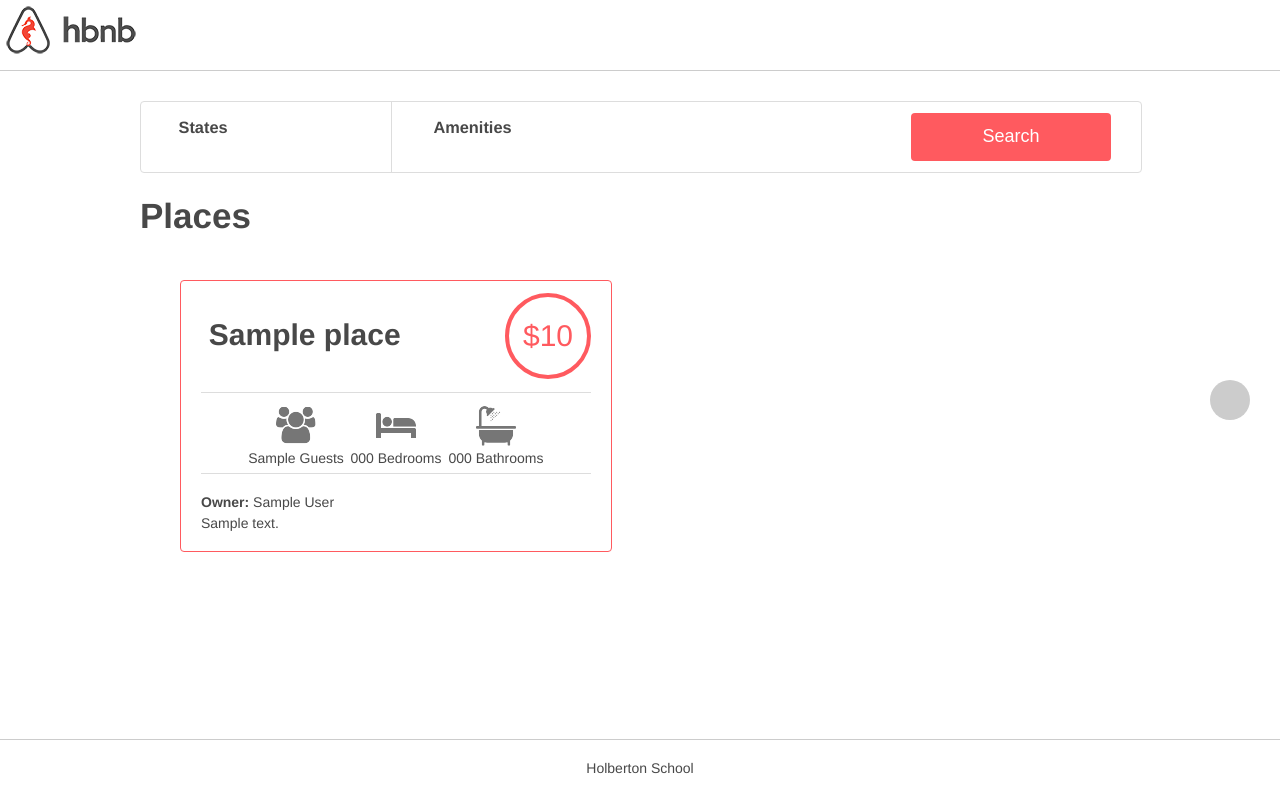
After one commit to AerinLom/AirBnB_clone_v4, a Flask app: template web_dynamic/templates/2-hbnb.html in a window 1280 px wide. The commit adds this page. Run offline with Flask 3, Linux system fonts and the light colour scheme; the template is opened without the code that fills it: most values are stand-ins (such as "Sample title", 1, 10 or a date in 2020); some libraries are stand-ins or nearby versions.

Commit message:
Task 3: API Status

```diff
--- /dev/null
+++ b/web_dynamic/static/scripts/2-hbnb.js
@@ -0,0 +1,25 @@
+$(document).ready(function() {
+    var amenityObj = {};
+
+    $('input[type="checkbox"]').change(function() {
+        var amenityName = $(this).data('name');
+        var amenityID = $(this).data('id');
+
+        if ($(this).is(':checked')) {
+            amenityObj[amenityName] = amenityID;
+        } else {
+            delete amenityObj[amenityName];
+        }
+
+        var names = Object.keys(amenityObj);
+        $('div.Amenities > h4').text(names.sort().join(', '));
+    });
+
+    $.get('http://0.0.0.0:5001/api/v1/status/', function(data) {
+        if (data.status === 'OK') {
+            $('#api_status').addClass('available');
+        } else {
+            $('#api_status').removeClass('available');
+        }
+    });
+});
--- a/web_dynamic/static/styles/3-header.css
+++ b/web_dynamic/static/styles/3-header.css
@@ -9,3 +9,17 @@ header .logo {
     left: 20px;
     height: 100%;
 }
+#api_status {
+    position: absolute;
+    top: 50%;
+    right: 30px;
+    width: 40px;
+    height: 40px;
+    background-color: #cccccc;
+    border-radius: 50%;
+    transform: translateY(-50%);
+}
+
+#api_status.available {
+    background-color: #ff545f;
+}
--- /dev/null
+++ b/web_dynamic/templates/2-hbnb.html
@@ -0,0 +1,80 @@
+<!DOCTYPE html>
+<html lang="en">
+<head>
+    <meta charset="UTF-8">
+    <link rel="stylesheet" type="text/css" href="../static/styles/4-common.css{% if cache_id %}?{{ cache_id }}{% endif %}">
+    <link rel="stylesheet" type="text/css" href="../static/styles/3-header.css{% if cache_id %}?{{ cache_id }}{% endif %}">
+    <link rel="stylesheet" type="text/css" href="../static/styles/3-footer.css{% if cache_id %}?{{ cache_id }}{% endif %}">
+    <link rel="stylesheet" type="text/css" href="../static/styles/6-filters.css{% if cache_id %}?{{ cache_id }}{% endif %}">
+    <link rel="stylesheet" type="text/css" href="../static/styles/8-places.css{% if cache_id %}?{{ cache_id }}{% endif %}">
+    <link rel="icon" href="../static/images/icon.png" />
+    <script src="https://code.jquery.com/jquery-3.2.1.min.js"></script>
+    <script src="/static/scripts/2-hbnb.js?{{ cache_id }}"></script>
+    <title>HBnB</title>
+</head>
+<body>
+    <header>
+        <div class="logo"></div>
+        <div id="api_status" class="status"></div>
+    </header>
+    <div class="container">
+        <section class="filters">
+            <div class="locations">
+                <h3>States</h3>
+                <h4>&nbsp;</h4>
+                <div class="popover">
+                    <ul>
+                        {% for state in states %}
+                        <li>
+                            <h2>{{ state[0].name }}:</h2>
+                            <ul>
+                                {% for city in state[1] %}
+                                <li>{{ city.name }}</li>
+                                {% endfor %}
+                            </ul>
+                        </li>
+                        {% endfor %}
+                    </ul>
+                </div>
+            </div>
+            <div class="amenities">
+                <h3>Amenities</h3>
+                <h4>&nbsp;</h4>
+                <div class="popover">
+                    <ul>
+                        {% for amenity in amenities %}
+                        <li><input type="checkbox" data-id="{{ amenity.id }}" data-name="{{ amenity.name }}">{{ amenity.name }}</li>
+                        {% endfor %}
+                    </ul>
+                </div>
+            </div>
+            <button type="button">Search</button>
+        </section>
+        <div class="placesh1"><h1>Places</h1></div>
+        <section class="places">
+            {% for place in places %}
+            <article>
+                <div class="title_box">
+                    <h2>{{ place.name }}</h2>
+                    <div class="price_by_night">${{ place.price_by_night }}</div>
+                </div>
+                <div class="information">
+                    <div class="max_guest">{{ place.max_guest }} Guest{% if place.max_guest != 1 %}s{% endif %}</div>
+                    <div class="number_rooms">{{ place.number_rooms }} Bedroom{% if place.number_rooms != 1 %}s{% endif %}</div>
+                    <div class="number_bathrooms">{{ place.number_bathrooms }} Bathroom{% if place.number_bathrooms != 1 %}s{% endif %}</div>
+                </div>
+                <div class="user">
+                    <b>Owner:</b> {{ place.user.first_name }} {{ place.user.last_name }}
+                </div>
+                <div class="description">
+                    {{ place.description | safe }}
+                </div>
+            </article>
+            {% endfor %}
+        </section>
+    </div>
+    <footer>
+        <p>Holberton School</p>
+    </footer>
+</body>
+</html>
```
Also changed, not shown: web_dynamic/2-hbnb.py (added, +47 -0 lines).
